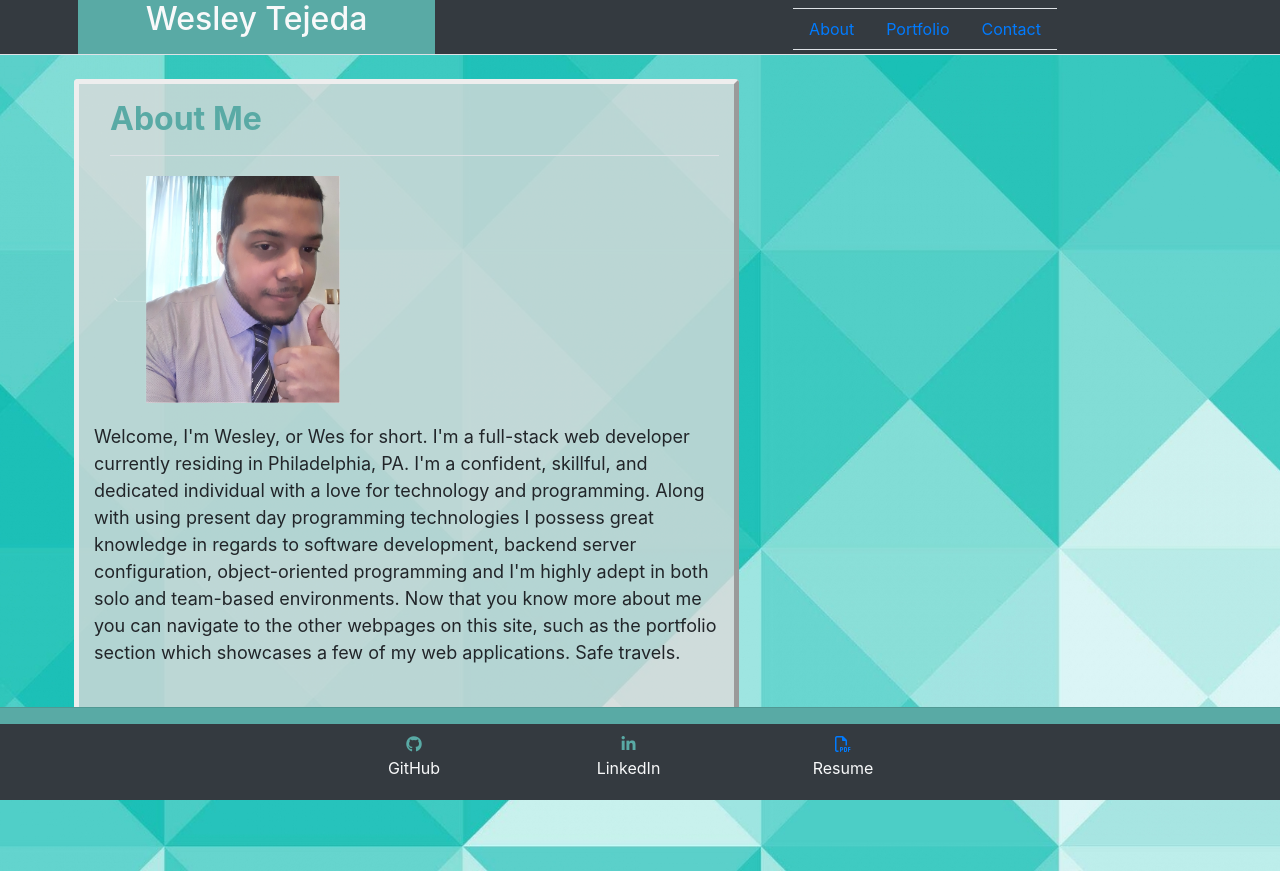
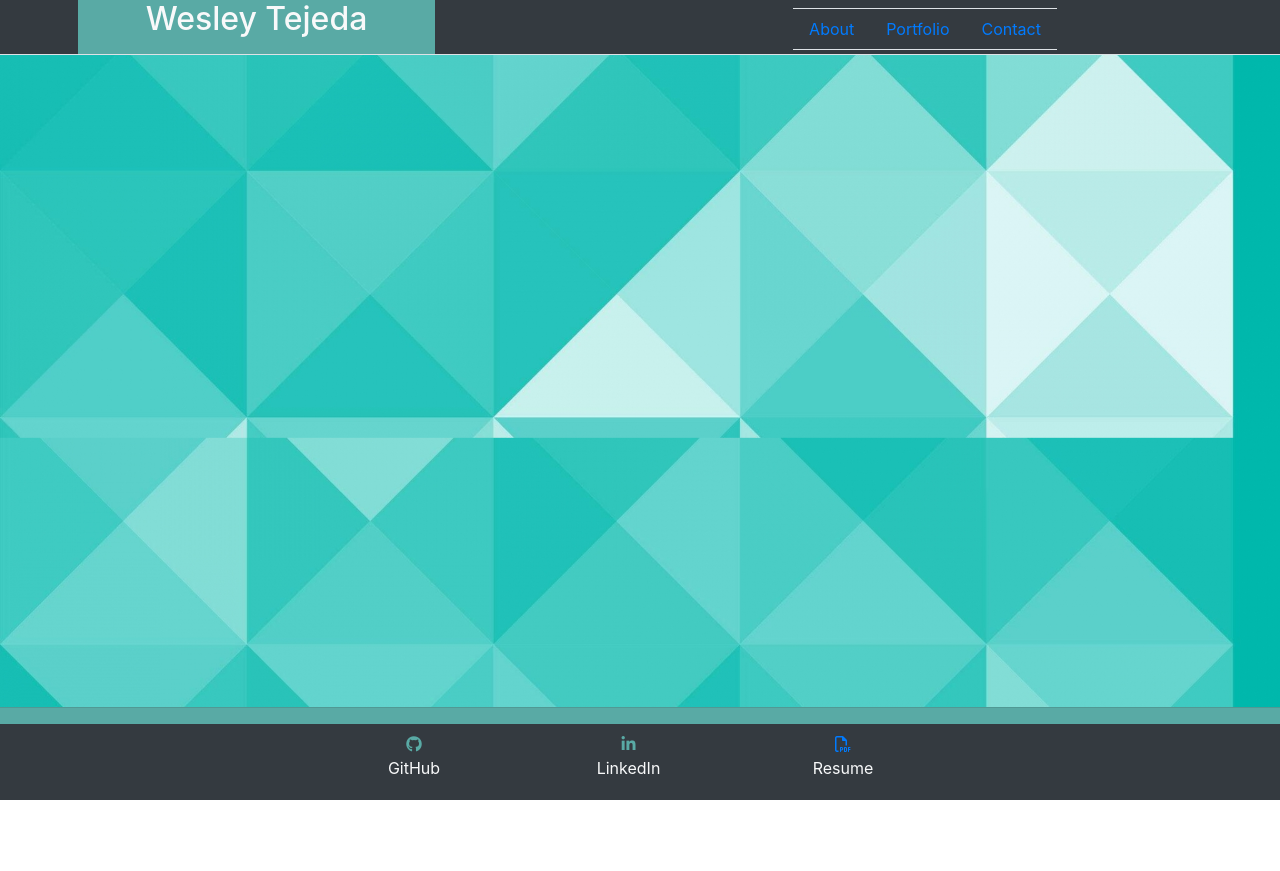
Before and after one commit to WesleyTejeda/react-portfolio, a React (Create React App) app: page / in a window 1280 px wide. After the commit the page ends 800 px from the top, so only its background shows below. Built offline with nearby package versions, Linux system fonts and the light colour scheme.

Commit message:
Updated paths for github deployment

```diff
--- a/src/App.js
+++ b/src/App.js
@@ -1,5 +1,4 @@
 import React from 'react';
-import logo from './logo.svg';
 import { BrowserRouter as Router, Route}  from "react-router-dom";
 import NavTab from "./components/NavTab";
 import About from "./components/About";
@@ -13,9 +12,9 @@ function App() {
     <Router>
       <div>
         <NavTab />
-        <Route exact path="/" component={About} />
-        <Route exact path="/portfolio" component={Portfolio} />
-        <Route exact path="/contact" component={Contact} />
+        <Route exact path="/react-portfolio/" component={About} />
+        <Route exact path="/react-portfolio/portfolio" component={Portfolio} />
+        <Route exact path="/react-portfolio/contact" component={Contact} />
         <Footer />
       </div>
     </Router>
```
